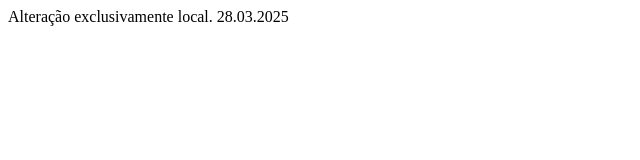
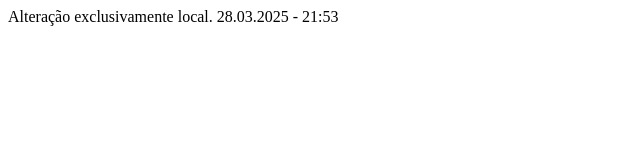
Before and after one commit to rafaelqg/rep_remoto_2025_2, a plain HTML site: page index.html in a window 1280 px wide. Shown: the full height of the page, 0-640 px from the left. Drawn offline with Linux system fonts and the light colour scheme.

Commit message:
adicionado horário

```diff
--- a/index.html
+++ b/index.html
@@ -4,6 +4,6 @@
 	</head>
 	<body>
 		Alteração exclusivamente local.
-		28.03.2025
+		28.03.2025 - 21:53
 	</body>
 </html>
```
